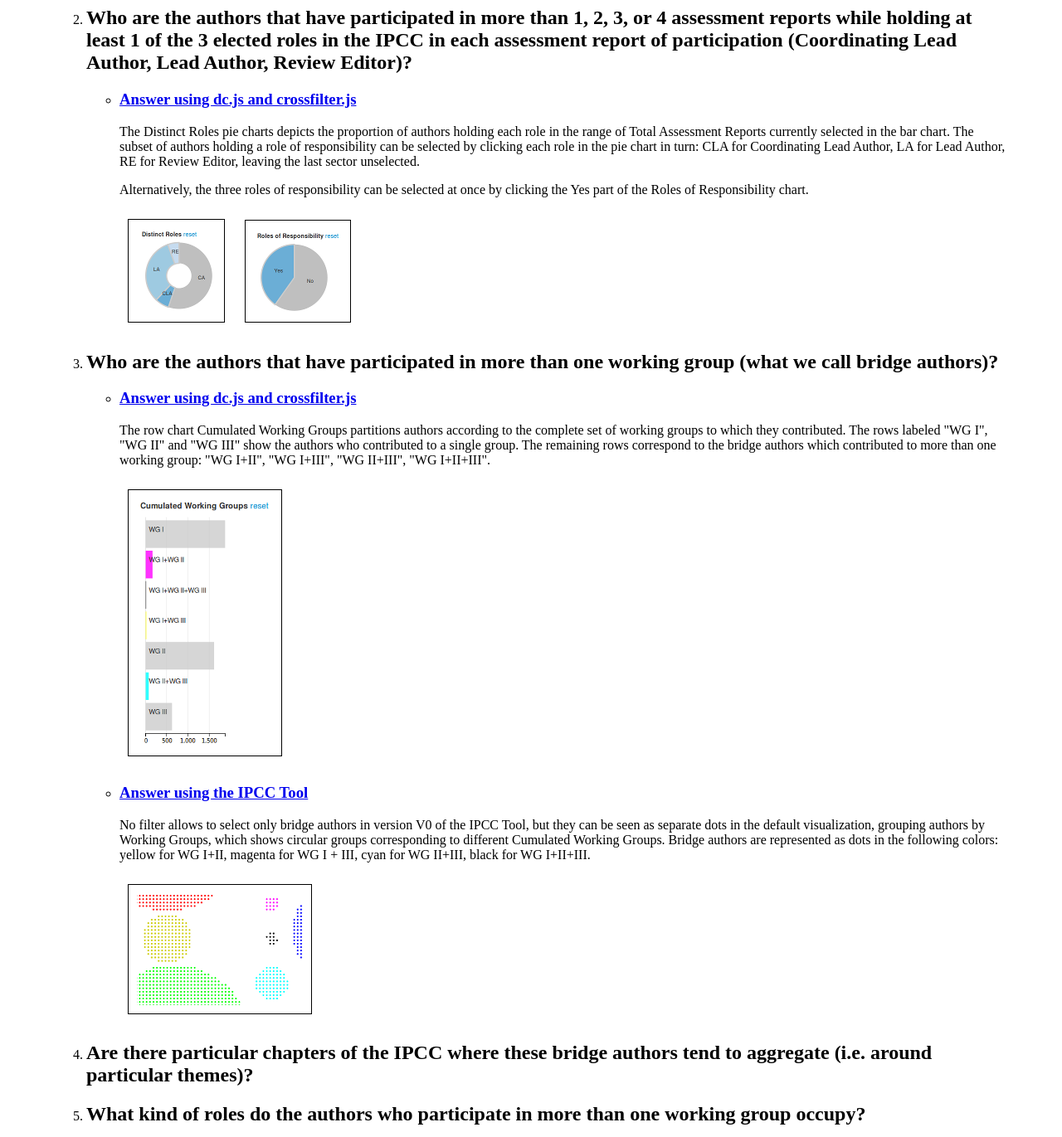
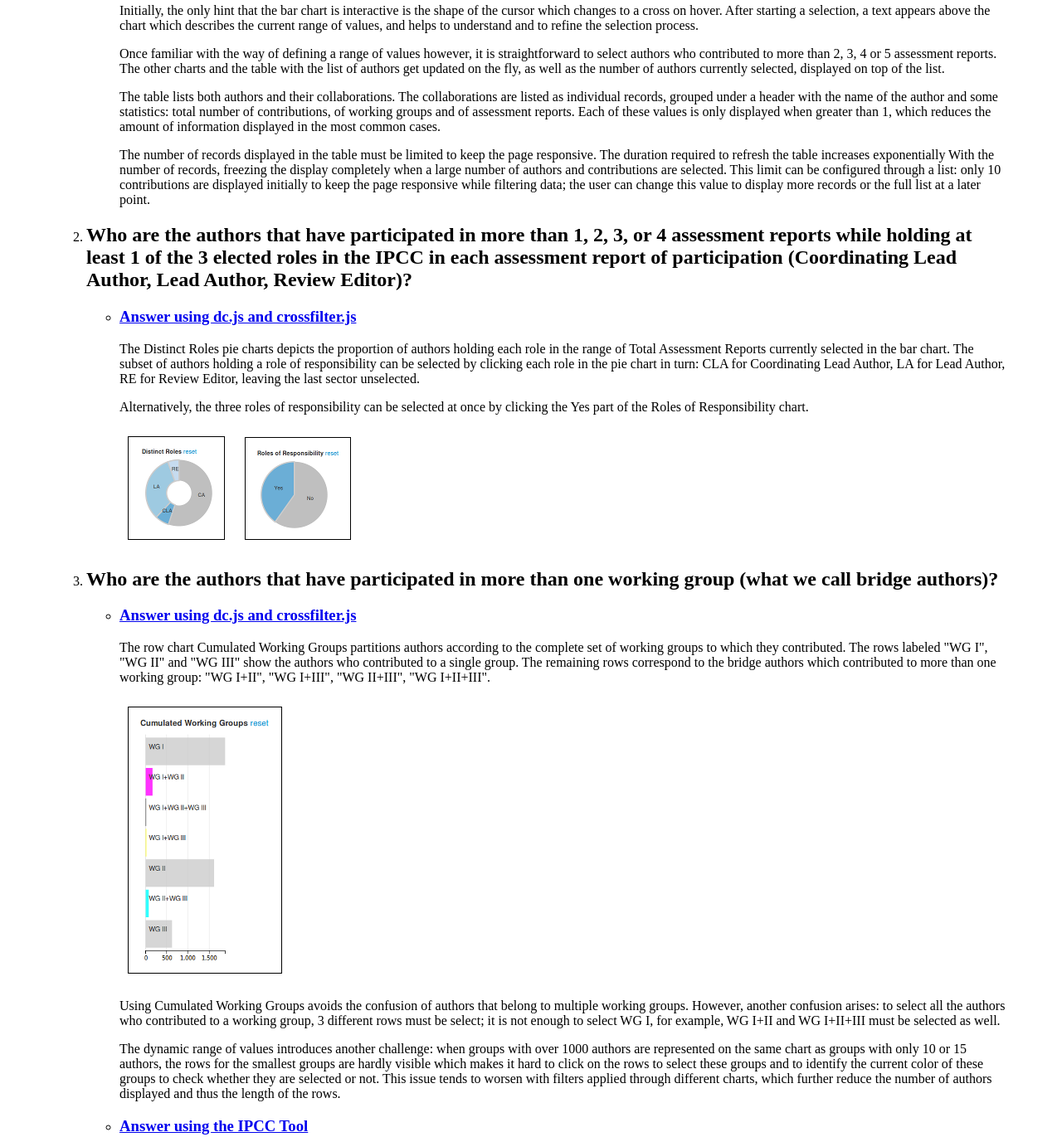
Before and after one commit to medea-project/d3.explore, a plain HTML site: page index.html in a window 1280 px wide. Shown: the part 699-2070 px from the top of the page at 83% size. Drawn offline with Linux system fonts and the light colour scheme.

Commit message:
Describe advantages and limitations of d3 charts to represent IPCC data
There are two notable challenges in IPCC data: properties with multiple
values which result in overlapping groups and the dynamic range of values,
with very small groups and very large groups to represent together.

```diff
--- a/index.html
+++ b/index.html
@@ -61,6 +61,42 @@
                   src="question01/dc.js-answers/thumbnails/selected-and-total-authors.png"
                   alt=""
                 />
+              </p>
+              <p>
+                Initially, the only hint that the bar chart is interactive
+                is the shape of the cursor which changes to a cross on hover.
+                After starting a selection, a text appears above the chart
+                which describes the current range of values, and helps to
+                understand and to refine the selection process.
+              </p>
+              <p>
+                Once familiar with the way of defining a range of values
+                however, it is straightforward to select authors who
+                contributed to more than 2, 3, 4 or 5 assessment reports.
+                The other charts and the table with the list of authors
+                get updated on the fly, as well as the number of authors
+                currently selected, displayed on top of the list.
+              </p>
+              <p>
+                The table lists both authors and their collaborations.
+                The collaborations are listed as individual records,
+                grouped under a header with the name of the author
+                and some statistics: total number of contributions,
+                of working groups and of assessment reports. Each of
+                these values is only displayed when greater than 1,
+                which reduces the amount of information displayed
+                in the most common cases.
+              </p>
+              <p>
+                The number of records displayed in the table must be limited
+                to keep the page responsive. The duration required to refresh
+                the table increases exponentially With the number of records,
+                freezing the display completely when a large number of authors
+                and contributions are selected. This limit can be configured
+                through a list: only 10 contributions are displayed initially
+                to keep the page responsive while filtering data; the user can
+                change this value to display more records or the full list at
+                a later point.
               </p>
             </li>
           </ul>
@@ -135,6 +171,25 @@
                   alt=""
                 />
               </p>
+              <p>
+                Using Cumulated Working Groups avoids the confusion of authors
+                that belong to multiple working groups. However, another
+                confusion arises: to select all the authors who contributed
+                to a working group, 3 different rows must be select; it is
+                not enough to select WG I, for example, WG I+II and WG I+II+III
+                must be selected as well.
+              </p>
+              <p>
+                The dynamic range of values introduces another challenge:
+                when groups with over 1000 authors are represented on the
+                same chart as groups with only 10 or 15 authors, the rows for
+                the smallest groups are hardly visible which makes it hard
+                to click on the rows to select these groups and to identify
+                the current color of these groups to check whether they are
+                selected or not. This issue tends to worsen with filters
+                applied through different charts, which further reduce the
+                number of authors displayed and thus the length of the rows.
+              </p>
             </li>
             <li>
               <h3>
@@ -190,6 +245,16 @@
                   src="question05/dc.js-answers/thumbnails/roles-of-bridge-authors.png"
                   alt=""
                 />
+              </p>
+              <p>
+                The depiction of roles on pie charts is misleading: the
+                authors who endorse a different role for different
+                contributions belong to more than one section.
+                While the area of a section is still proportional to the
+                percentage of authors with a given role, these percentages
+                do not add up to a total of 100%. To provide a more
+                accurate representation, the sections should overlap, which
+                would still be confusing visually.
               </p>
             </li>
             <li>
```
